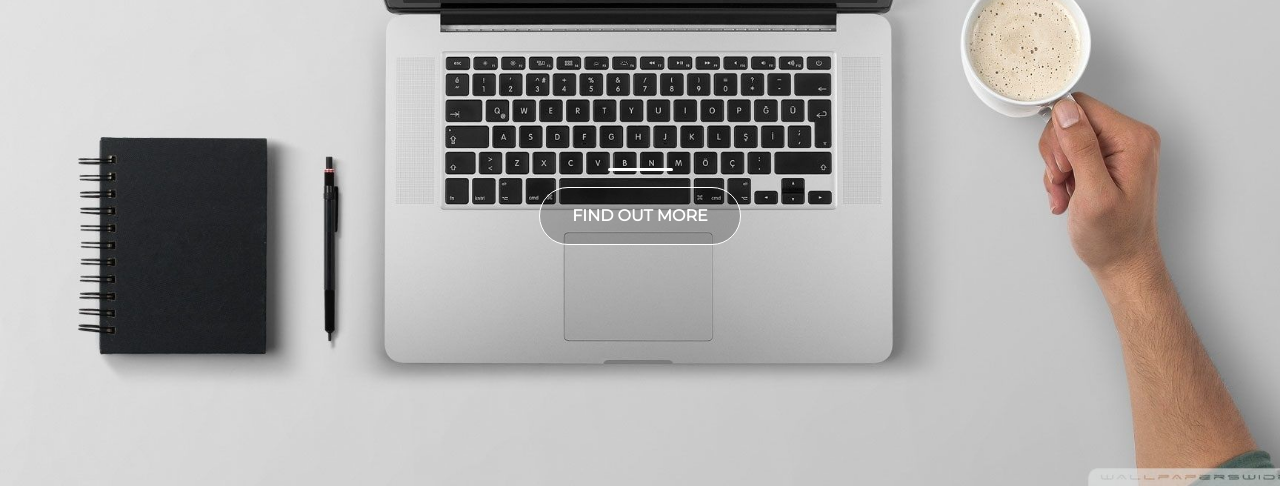
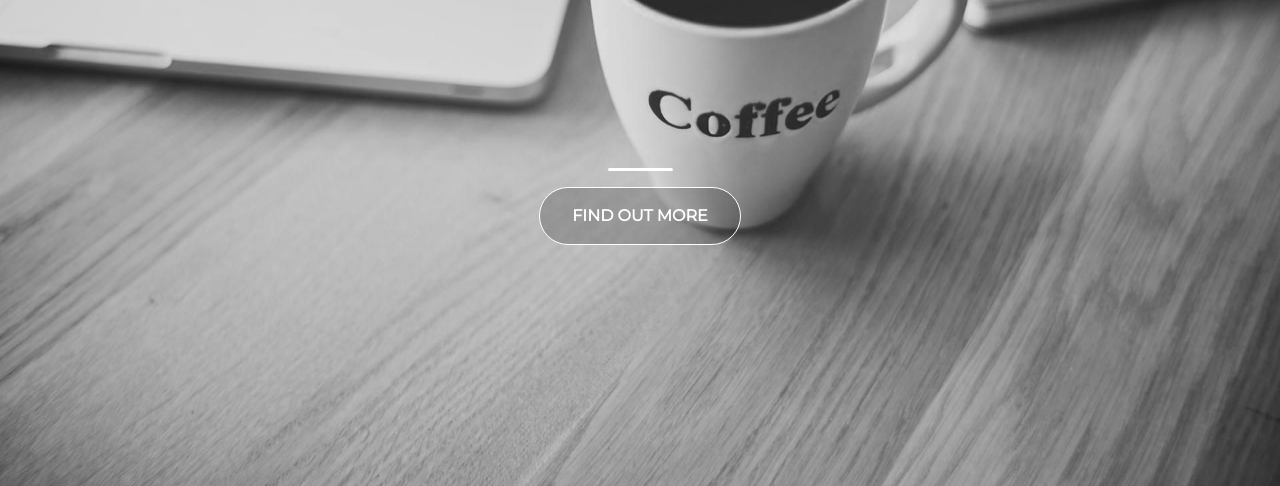
Before and after one commit to joki97/Startup, a plain HTML site: page index.html in a window 1280 px wide. Shown: the part 314-800 px from the top of the page. Drawn offline with nearby package versions, Linux system fonts and the light colour scheme.

Commit message:
Update style.css
Promenjen background

```diff
--- a/style.css
+++ b/style.css
@@ -3,7 +3,7 @@ html {
   width: 100%;
   height: 100%;
   font-family: 'Montserrat', sans-serif;
-  background: url(header4.jpg) no-repeat center center fixed;
+  background: url(header2.jpg) no-repeat center center fixed;
   -webkit-background-size: cover;
   -moz-background-size: cover;
   -o-background-size: cover;
```
